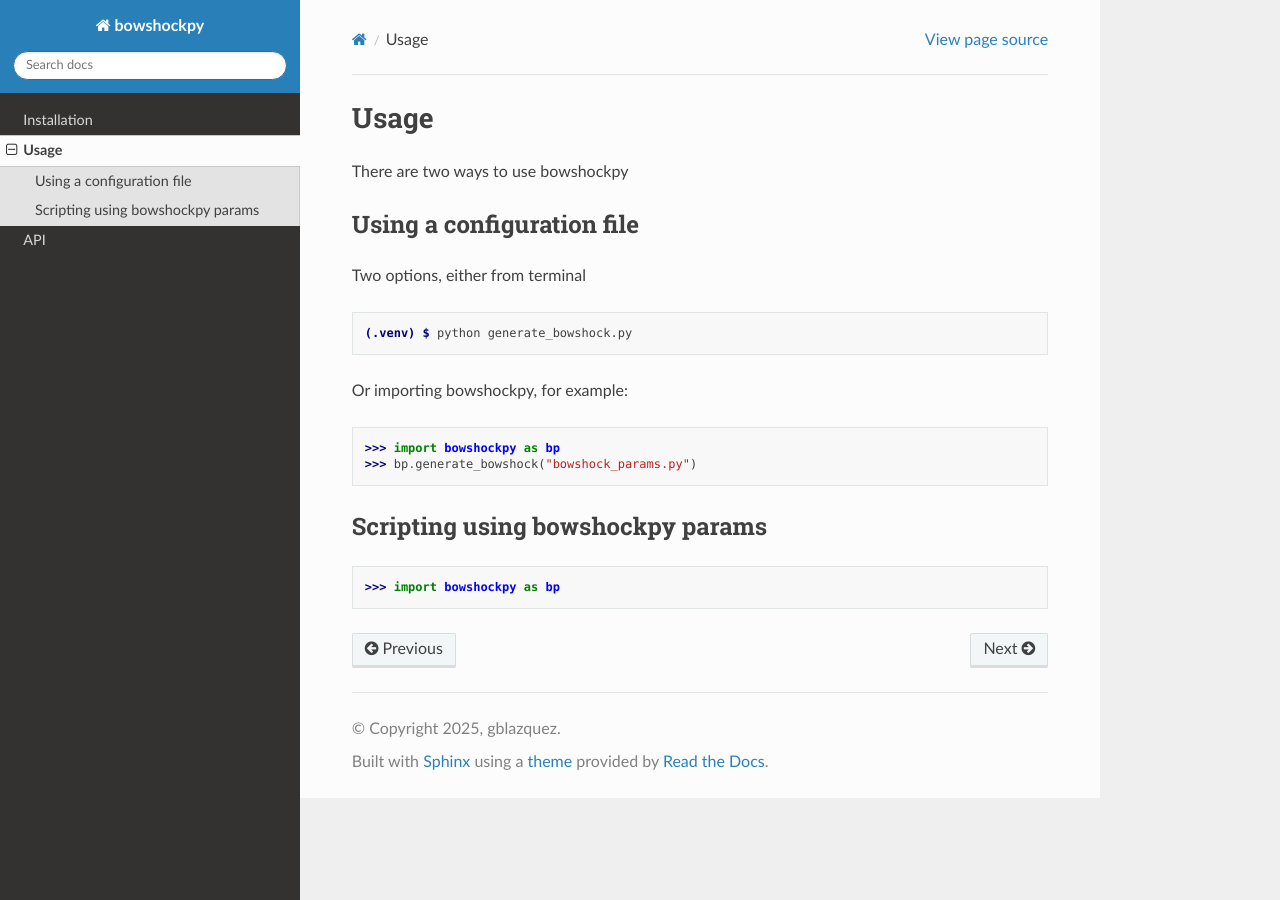
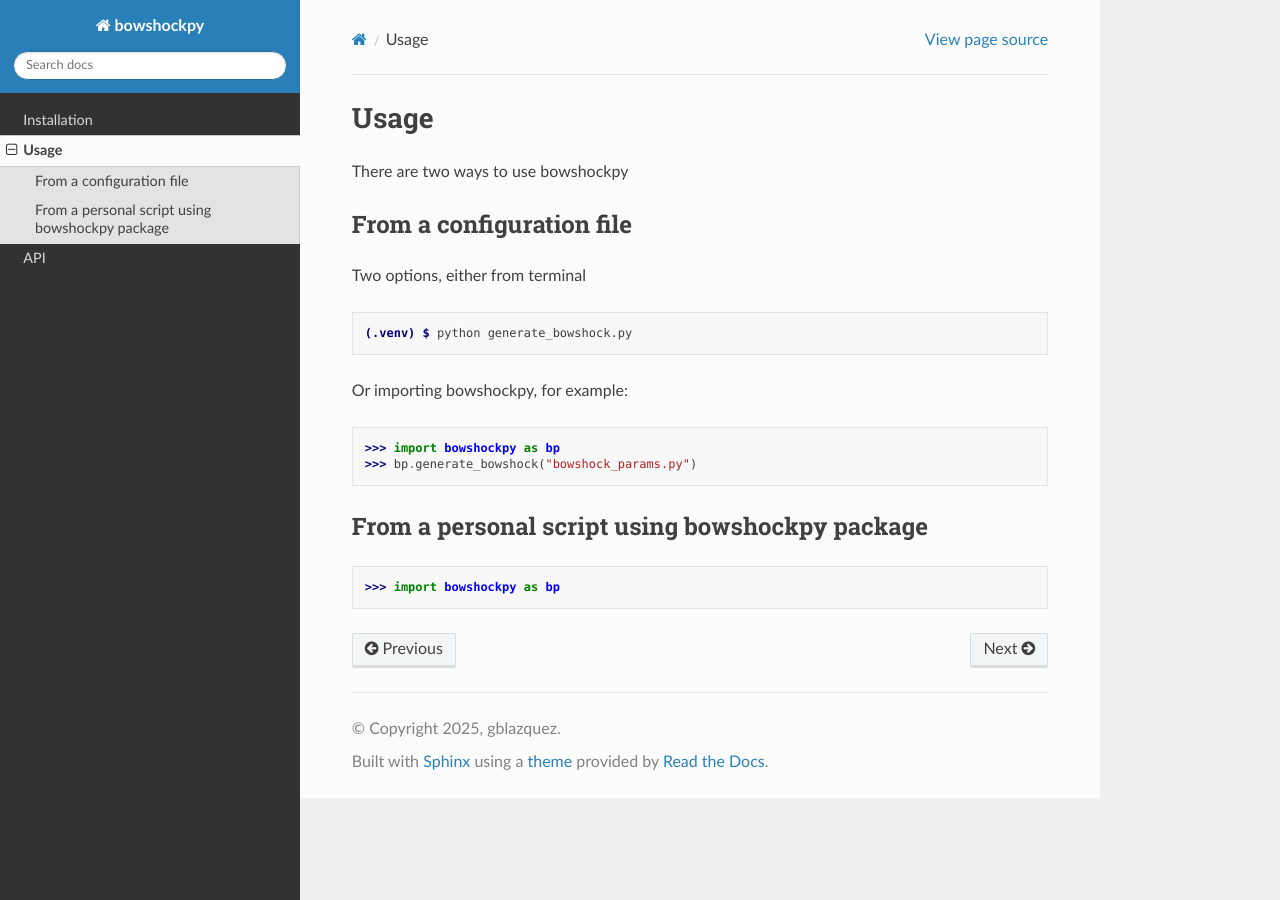
Before and after one commit to gblazquez/bowshockpy-doc, a Sphinx documentation site: the page built from docs/source/usage.rst, in a window 1280 px wide. Built offline with Sphinx 7.4.7 and the Read the Docs theme 3.1.0, drawn with Linux system fonts in a browser that asks for light colours.

Commit message:
mispells corrected

```diff
--- a/docs/source/usage.rst
+++ b/docs/source/usage.rst
@@ -3,7 +3,7 @@
 
 There are two ways to use bowshockpy
 
-Using a configuration file
+From a configuration file
 --------------------------
 
 Two options, either from terminal
@@ -18,8 +18,8 @@
 >>> import bowshockpy as bp
 >>> bp.generate_bowshock("bowshock_params.py")
 
-Scripting using bowshockpy params
----------------------------------
+From a personal script using bowshockpy package
+---------------------------------------------
 
 
 >>> import bowshockpy as bp
```
